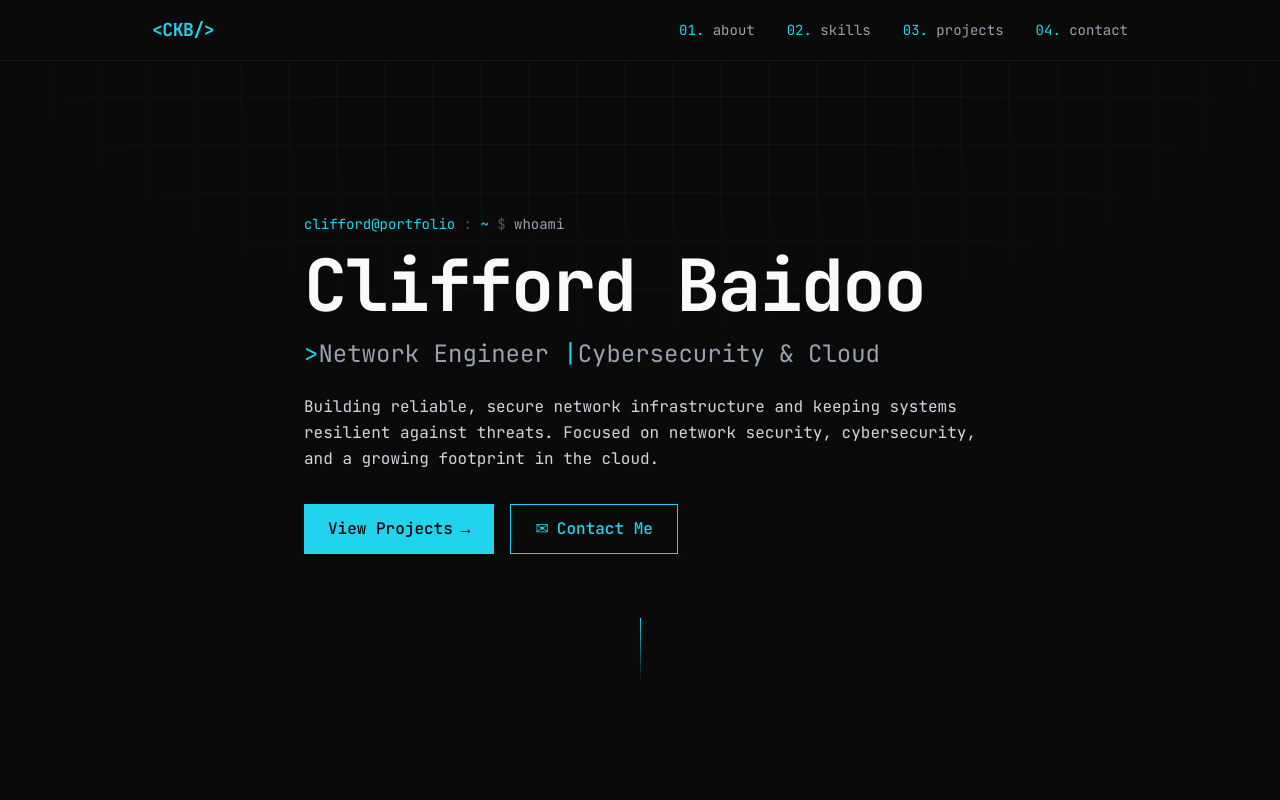
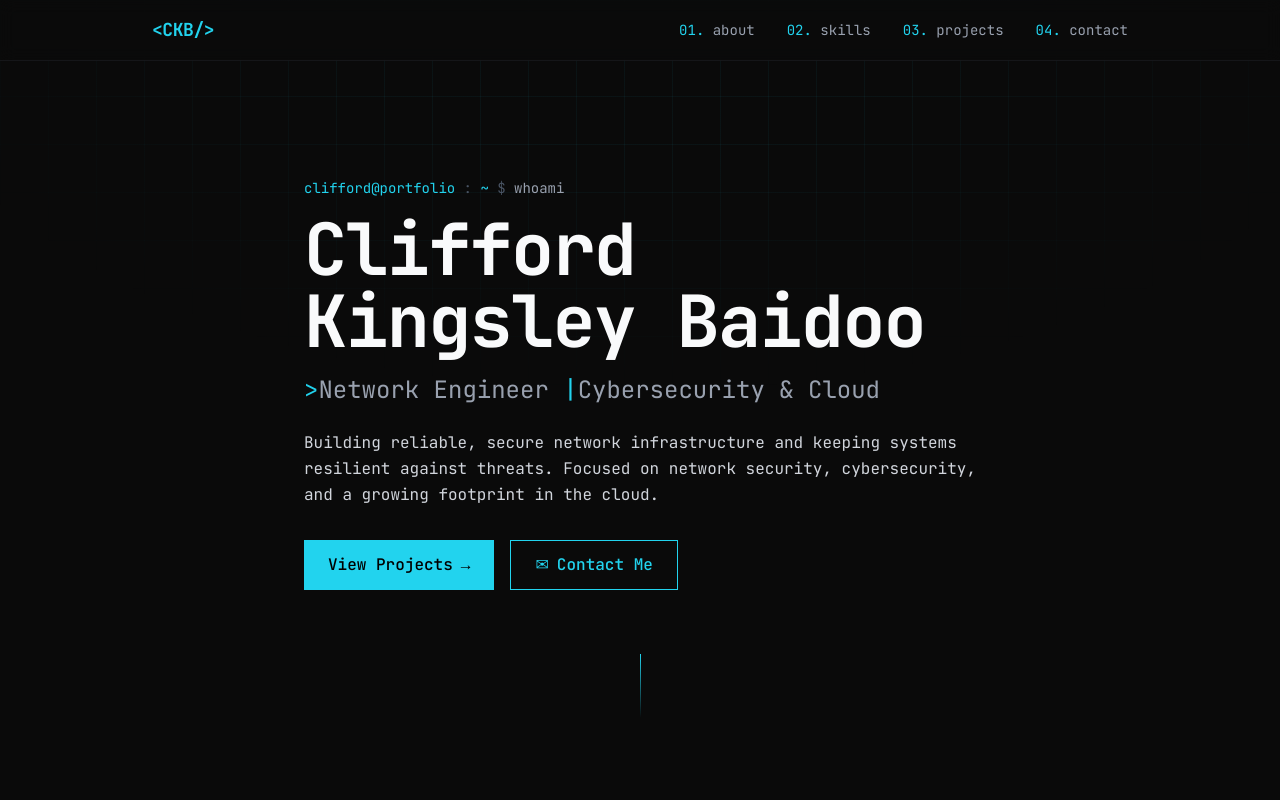
Before and after one commit to Clifford-Baidoo/Portfolio, a React (Vite) app: page / in a window 1280 px wide. Shown: the top 800 px of the page. Built offline with nearby package versions, Linux system fonts and the light colour scheme.

Commit message:
Actual Change

```diff
--- a/src/components/Hero.jsx
+++ b/src/components/Hero.jsx
@@ -24,7 +24,7 @@ export default function Hero() {
           className="animate-fade-up mt-4 text-6xl font-bold tracking-tight text-gray-50 sm:text-7xl"
           style={{ animationDelay: "100ms" }}
         >
-          Clifford Baidoo
+          Clifford Kingsley Baidoo
         </h1>
 
         <p
```
